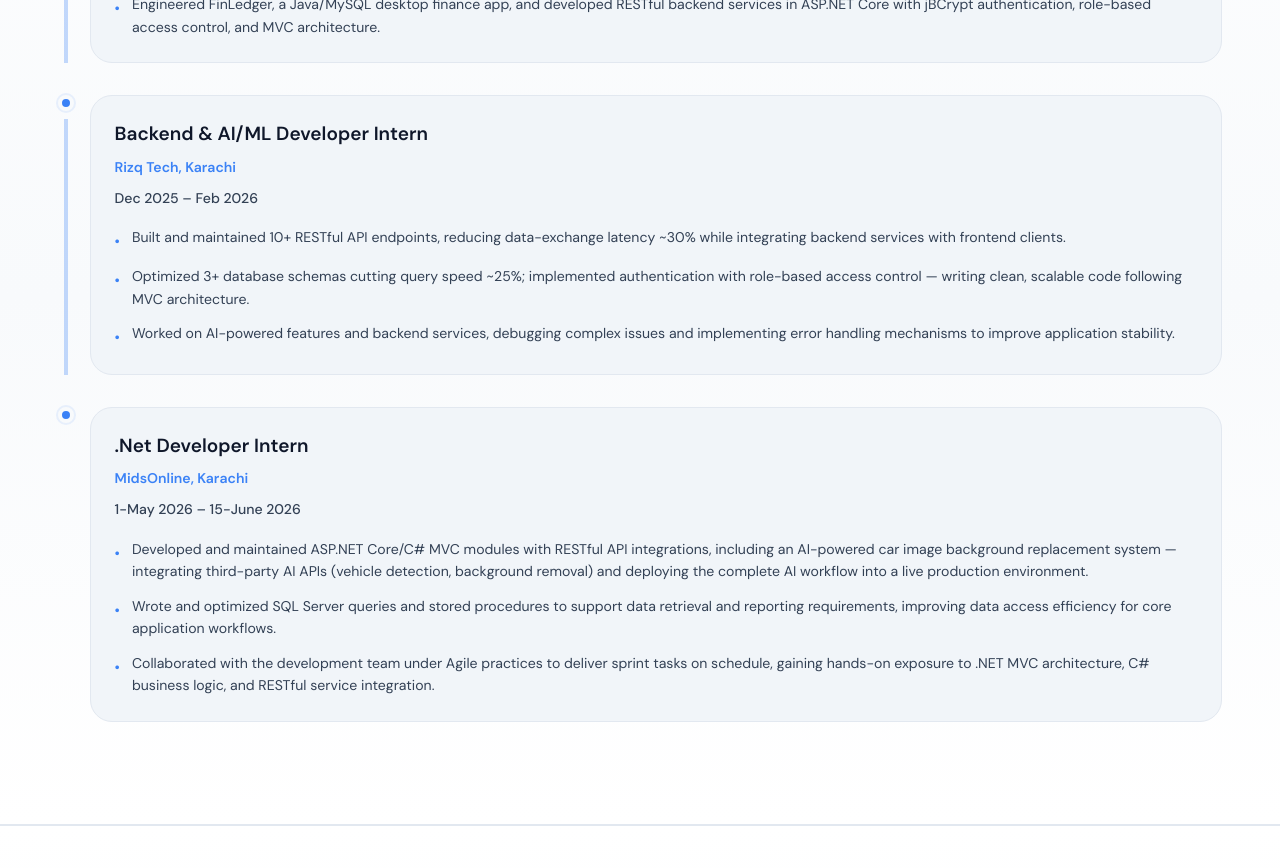
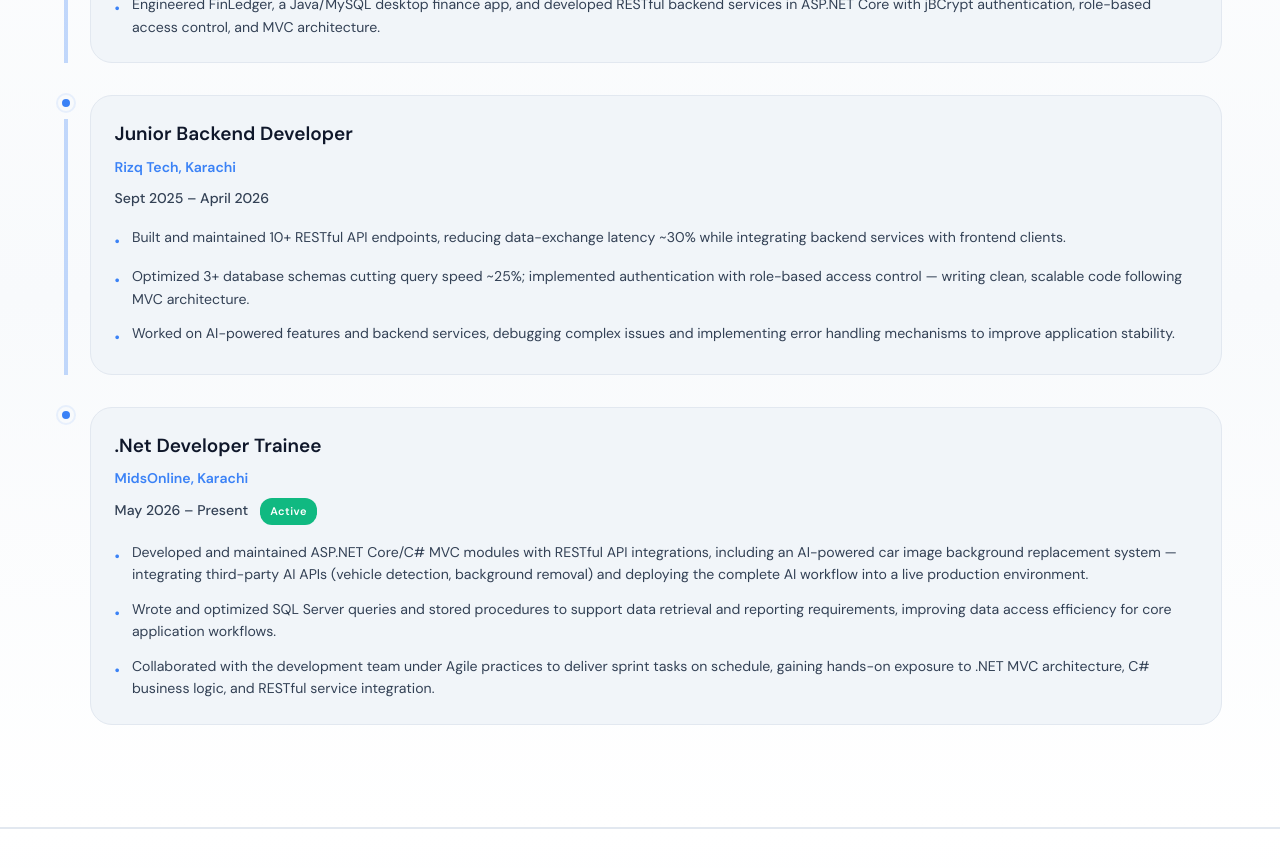
Before and after one commit to Muneebniaz111/Portfolio, a Next.js app: page / in a window 1280 px wide. Shown: the part 2280-3148 px from the top of the page. Built offline with nearby package versions, Linux system fonts and the light colour scheme; no server answers.

Commit message:
Update experience titles and dates

```diff
--- a/components/ExperienceTimeline.tsx
+++ b/components/ExperienceTimeline.tsx
@@ -23,9 +23,9 @@ const ExperienceTimeline = () => {
       ],
     },
     {
-      title: "Backend & AI/ML Developer Intern",
+      title: "Junior Backend Developer",
       company: "Rizq Tech, Karachi",
-      period: "Dec 2025 – Feb 2026",
+      period: "Sept 2025 – April 2026",
       bullets: [
     "Built and maintained 10+ RESTful API endpoints, reducing data-exchange latency ~30% while integrating backend services with frontend clients.",
     "Optimized 3+ database schemas cutting query speed ~25%; implemented authentication with role-based access control — writing clean, scalable code following MVC architecture.",
@@ -33,9 +33,9 @@ const ExperienceTimeline = () => {
   ],
     },
     {
-      title: ".Net Developer Intern",
+      title: ".Net Developer Trainee",
       company: "MidsOnline, Karachi",
-      period: "1-May 2026 – 15-June 2026",
+      period: "May 2026 – Present",
       bullets: [
   "Developed and maintained ASP.NET Core/C# MVC modules with RESTful API integrations, including an AI-powered car image background replacement system — integrating third-party AI APIs (vehicle detection, background removal) and deploying the complete AI workflow into a live production environment.",
   "Wrote and optimized SQL Server queries and stored procedures to support data retrieval and reporting requirements, improving data access efficiency for core application workflows.",
--- a/components/Resume.tsx
+++ b/components/Resume.tsx
@@ -62,9 +62,9 @@ const resumeContent = {
   ],
   experience: [
     {
-      title: ".Net Developer Intern",
+      title: ".Net Developer Trainee",
       company: "MidsOnline, Karachi",
-      period: "1-May 2026 – 15-June 2026",
+      period: "May 2026 – Present",
       bullets: [
   "Developed and maintained ASP.NET Core/C# MVC modules with RESTful API integrations, including an AI-powered car image background replacement system — integrating third-party AI APIs (vehicle detection, background removal) and deploying the complete AI workflow into a live production environment.",
   "Wrote and optimized SQL Server queries and stored procedures to support data retrieval and reporting requirements, improving data access efficiency for core application workflows.",
@@ -72,9 +72,9 @@ const resumeContent = {
 ],
     },
   {
-  title: "Backend & AI/ML Developer Intern",
+  title: "Junior Backend Developer",
   company: "Rizq Tech, Karachi",
-  period: "Dec 2025 – Feb 2026",
+  period: "Sept 2025 – April 2026",
   bullets: [
     "Built and maintained 10+ RESTful API endpoints, reducing data-exchange latency ~30% while integrating backend services with frontend clients.",
     "Optimized 3+ database schemas cutting query speed ~25%; implemented authentication with role-based access control — writing clean, scalable code following MVC architecture.",
```
